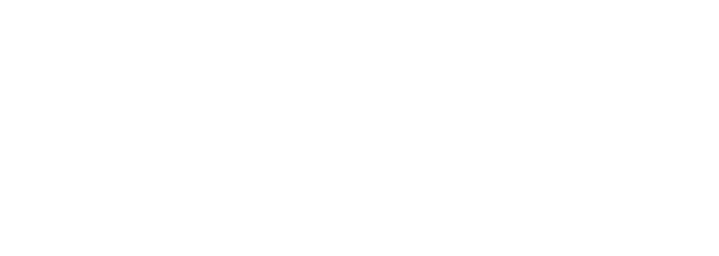
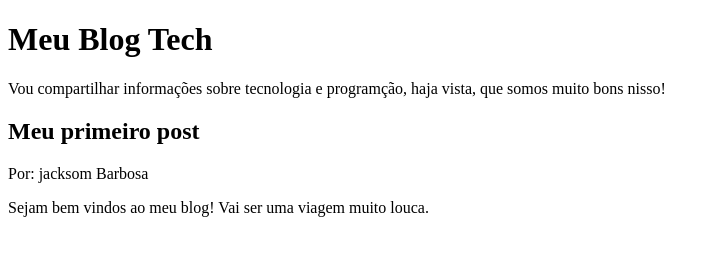
Before and after one commit to jacksombrbs/Blog1A, a plain HTML site: page index.html in a window 1280 px wide. Shown: the whole page, without its empty margins (0-719 px from the left). Drawn offline with Linux system fonts and the light colour scheme.

Commit message:
Atualização 2 21/05

```diff
--- a/index.html
+++ b/index.html
@@ -3,9 +3,18 @@
 <head>
     <meta charset="UTF-8">
     <meta name="viewport" content="width=device-width, initial-scale=1.0">
-    <title>Document</title>
+    <title>Blog do Jacks</title>
 </head>
 <body>
+    <header>
+        <h1>Meu Blog Tech</h1>
+        <p>Vou compartilhar informações sobre tecnologia e programção, haja vista, que somos muito bons nisso!</p>
+    </header>
+    <main>
+        <h2>Meu primeiro post</h2>
+        <p>Por: jacksom Barbosa</p>
+        <p>Sejam bem vindos ao meu blog! Vai ser uma viagem muito louca.</p>
 
+    </main>
 </body>
 </html>
```
